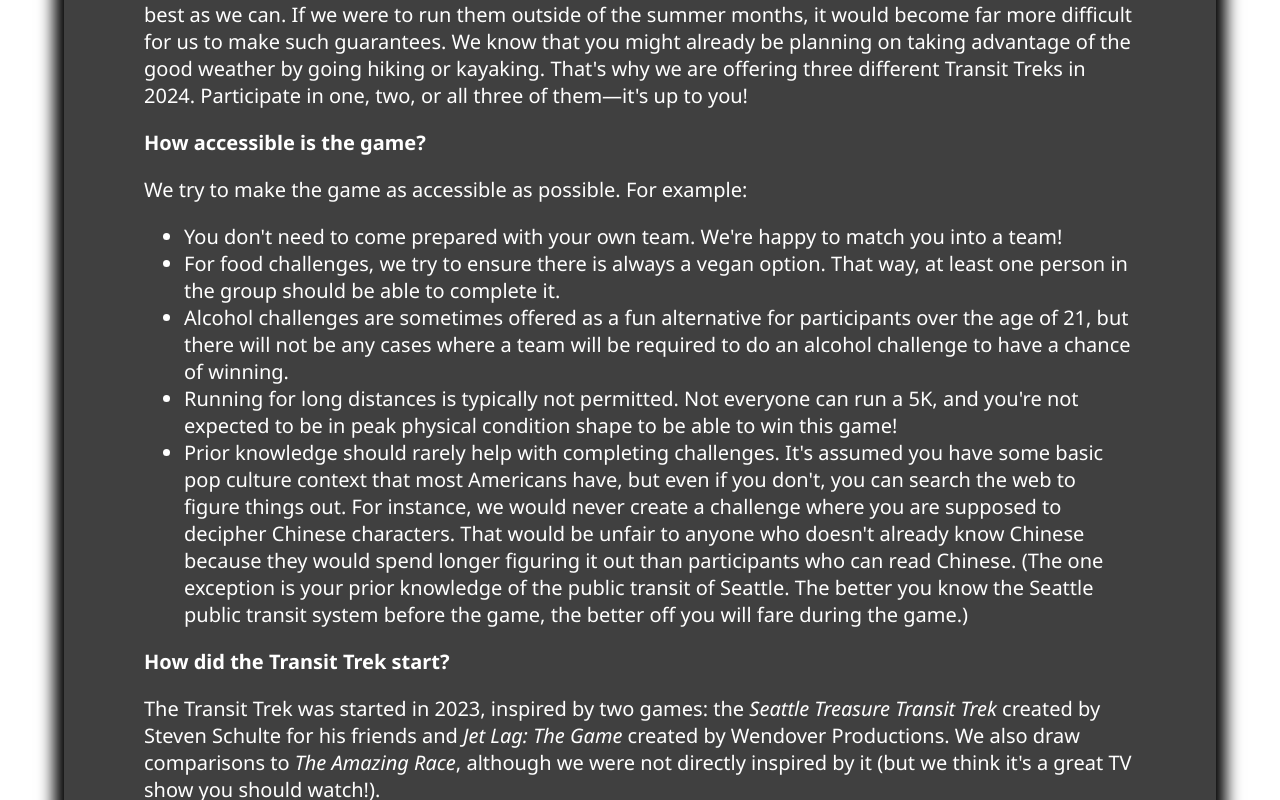
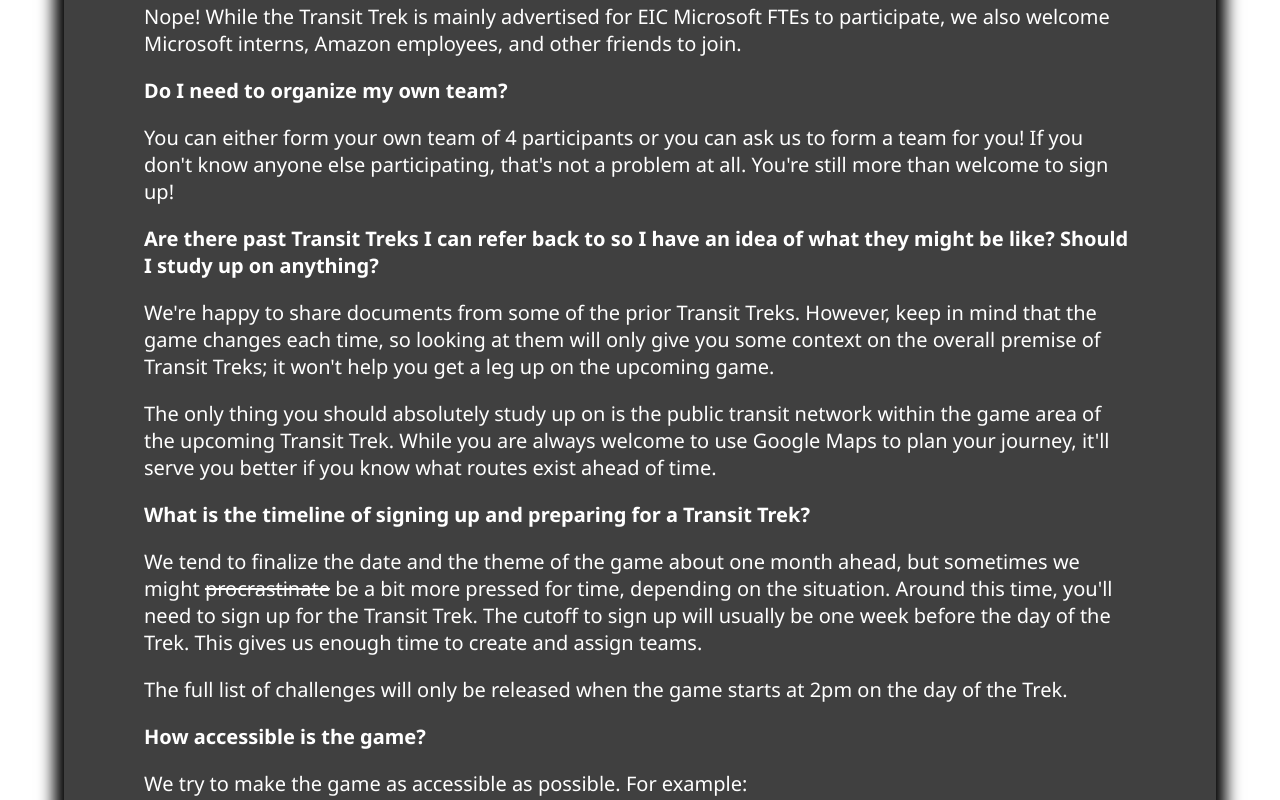
Before and after one commit to mt-xing/transit-trek, a SvelteKit app: page /about in a window 1280 px wide. Shown: the part 1840-2640 px from the top of the page. Built offline with nearby package versions, Linux system fonts and the light colour scheme.

Commit message:
Some more additions

```diff
--- a/src/routes/about/+page.svelte
+++ b/src/routes/about/+page.svelte
@@ -60,6 +60,7 @@
 	</p>
 
 	<h2>Frequently asked questions</h2>
+	<h3>Logistics</h3>
 	<p><b>Does it cost money to participate?</b></p>
 	<p>
 		To join the game, you need a Transit Trek bandana. If you purchased one previously, you can
@@ -85,21 +86,50 @@
 		Transit Treks are team-based. Team sizes are usually 4 people, although sizes of 3 to 5 are
 		permitted.
 	</p>
-	<p><b>How many people have participated in the past?</b></p>
+	<p><b>How do I participate in the Transit Trek?</b></p>
 	<p>
-		Transit Trek 2 featured about 45 participants. In the future, we hope to expand to accommodate a
-		larger number of participants.
+		The Transit Trek Signal group is the main place where we post news about when the next Transit
+		Trek will be. Ask one of the organizers or someone who's already in the Signal group for
+		information on how to join. Once you are in the group, stay tuned for info on how to sign up for
+		the Transit Trek.
 	</p>
-	<p><b>Why does this event only take place during the summer?</b></p>
+	<p><b>Do I need to work at Microsoft to participate in the Transit Trek?</b></p>
 	<p>
-		There will be ample daylight during the summer months that allow us to run the game when it is
-		bright outside. That makes the game safer to play. The weather is nice enough in the summer that
-		we don't have to worry about rain. We'd prefer to respect your time by avoiding postponements of
-		the event as best as we can. If we were to run them outside of the summer months, it would
-		become far more difficult for us to make such guarantees. We know that you might already be
-		planning on taking advantage of the good weather by going hiking or kayaking. That's why we are
-		offering three different Transit Treks in 2024. Participate in one, two, or all three of
-		them&mdash;it's up to you!
+		Nope! While the Transit Trek is mainly advertised for EIC Microsoft FTEs to participate, we also
+		welcome Microsoft interns, Amazon employees, and other friends to join.
+	</p>
+	<p><b>Do I need to organize my own team?</b></p>
+	<p>
+		You can either form your own team of 4 participants or you can ask us to form a team for you! If
+		you don't know anyone else participating, that's not a problem at all. You're still more than
+		welcome to sign up!
+	</p>
+	<p>
+		<b
+			>Are there past Transit Treks I can refer back to so I have an idea of what they might be
+			like? Should I study up on anything?</b
+		>
+	</p>
+	<p>
+		We're happy to share documents from some of the prior Transit Treks. However, keep in mind that
+		the game changes each time, so looking at them will only give you some context on the overall
+		premise of Transit Treks; it won't help you get a leg up on the upcoming game.
+	</p>
+	<p>
+		The only thing you should absolutely study up on is the public transit network within the game
+		area of the upcoming Transit Trek. While you are always welcome to use Google Maps to plan your
+		journey, it'll serve you better if you know what routes exist ahead of time.
+	</p>
+	<p><b>What is the timeline of signing up and preparing for a Transit Trek?</b></p>
+	<p>
+		We tend to finalize the date and the theme of the game about one month ahead, but sometimes we
+		might <s>procrastinate</s> be a bit more pressed for time, depending on the situation. Around this
+		time, you'll need to sign up for the Transit Trek. The cutoff to sign up will usually be one week
+		before the day of the Trek. This gives us enough time to create and assign teams.
+	</p>
+	<p>
+		The full list of challenges will only be released when the game starts at 2pm on the day of the
+		Trek.
 	</p>
 	<p><b>How accessible is the game?</b></p>
 	<p>We try to make the game as accessible as possible. For example:</p>
@@ -131,14 +161,23 @@
 			fare during the game.)
 		</li>
 	</ul>
-	<p><b>How did the Transit Trek start?</b></p>
+	<h3>History, origins, and premise</h3>
+	<p><b>How was the Transit Trek invented and how did it start?</b></p>
 	<p>
-		The Transit Trek was started in 2023, inspired by two games: the <i
+		The Transit Trek was invented in 2023, inspired by two games: the <i
 			>Seattle Treasure Transit Trek</i
 		>
 		created by Steven Schulte for his friends and <i>Jet Lag: The Game</i> created by Wendover
-		Productions. We also draw comparisons to <i>The Amazing Race</i>, although we were not directly
-		inspired by it (but we think it's a great TV show you should watch!).
+		Productions. It started after friends Arjun and Jeffrey finished Steven's puzzle- and
+		transit-based <i>Trek</i> and realized they loved it and wanted to create their own version
+		based on Steven's game and <i>Jet Lag</i>. The resulting Seattle Transit Trek has Steven's
+		blessings and combines the transit-oriented nature of Steven's game with the dynamism and
+		task-oriented game mechanics of <i>Jet Lag</i>.
+	</p>
+	<p>
+		Occasionally, the Trek also draws comparisons to <i>The Amazing Race</i>, but we were not
+		directly inspired by it. (That being said, we think it's a great TV show you should watch, as it
+		can serve as inspiration for how you can succeed in the Transit Trek!)
 	</p>
 	<p><b>Is this a puzzle game?</b></p>
 	<p>
@@ -164,18 +203,23 @@
 		travel is the challenge. The challenges are meant to be simple roadblocks on the path of the
 		travel; they are far less the focus.
 	</p>
-	<p><b>How do I participate in the Transit Trek?</b></p>
+	<p><b>How many people have participated in the past?</b></p>
 	<p>
-		The Transit Trek Signal group is the main place where we post news about when the next Transit
-		Trek will be. Ask one of the organizers or someone who's already in the Signal group for
-		information on how to join. Once you are in the group, stay tuned for info on how to sign up for
-		the Transit Trek.
+		Transit Trek 2 featured about 45 participants. In the future, we hope to expand to accommodate a
+		larger number of participants.
 	</p>
-	<p><b>Do I need to work at Microsoft to participate in the Transit Trek?</b></p>
+	<p><b>Why does this event only take place during the summer?</b></p>
 	<p>
-		Nope! While the Transit Trek is mainly advertised for EIC Microsoft FTEs to participate, we also
-		welcome Microsoft interns, Amazon employees, and other friends to join.
+		There will be ample daylight during the summer months that allow us to run the game when it is
+		bright outside. That makes the game safer to play. The weather is nice enough in the summer that
+		we don't have to worry about rain or whether it will be too cold. We'd prefer to respect your
+		time by avoiding postponements of the event as best as we can. If we were to run them outside of
+		the summer months, it would become far more difficult for us to make such guarantees. We know
+		that you might already be planning on taking advantage of the good weather by going hiking or
+		kayaking. That's why we are offering three different Transit Treks in 2024. Participate in one,
+		two, or all three of them&mdash;it's up to you!
 	</p>
+	<h3>Future plans</h3>
 	<p><b>Are there plans to hold Transit Treks outside of Seattle?</b></p>
 	<p>
 		When there is enough demand to fly out to a different city, we will do it. However, asking
@@ -192,6 +236,7 @@
 		the border between the United States and Canada. For these reasons, we have thus far avoided
 		planning Transit Treks in those two cities.
 	</p>
+	<h3>Behind the scenes</h3>
 	<p><b>Can we volunteer to help organize the Transit Treks?</b></p>
 	<p>
 		Yes of course! We invite past participants to become volunteers if they are interested in doing
```
